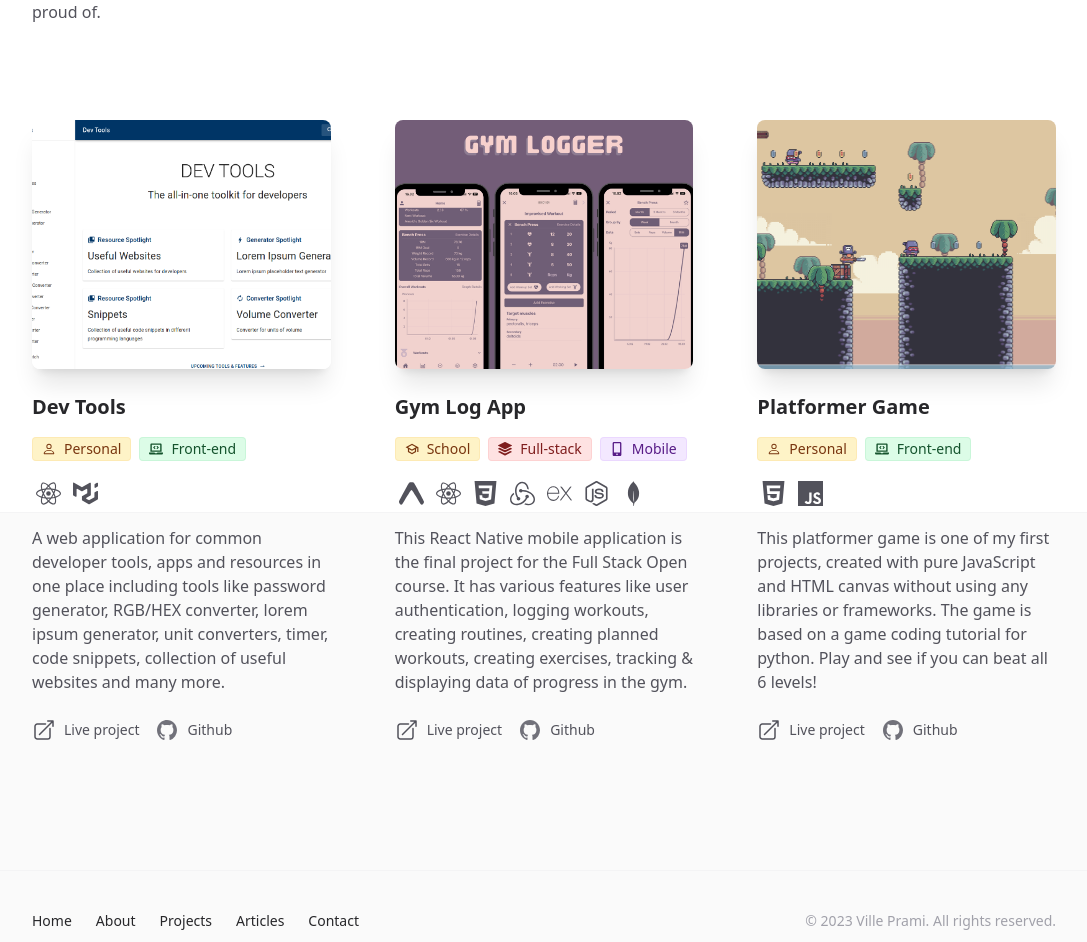
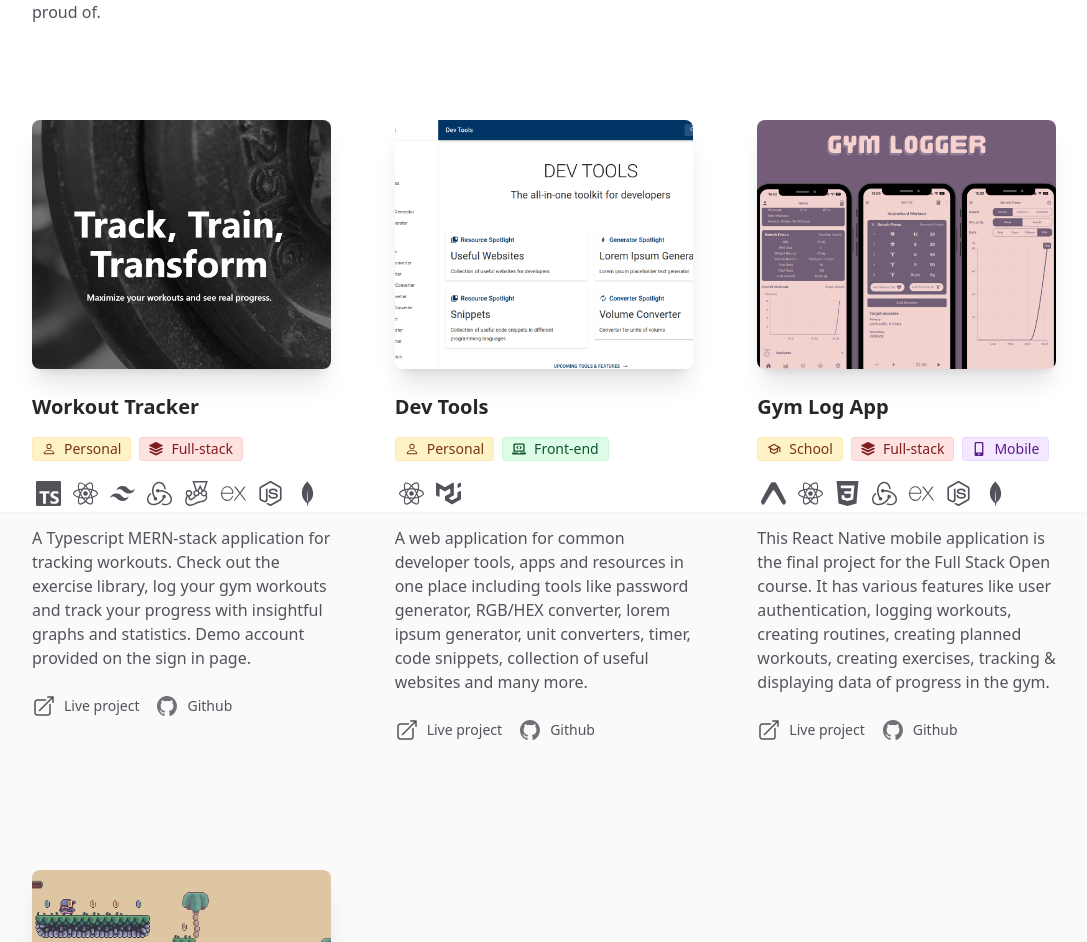
Before and after one commit to PrVille/My-portfolio-website, a React (Vite) app: page /projects in a window 1280 px wide. Shown: the part 288-1230 px from the top of the page, without its empty margins (96-1183 px from the left). Built offline with nearby package versions, Linux system fonts and the light colour scheme; no server answers.

Commit message:
WorkoutTracker project

```diff
--- a/src/Pages/Home.jsx
+++ b/src/Pages/Home.jsx
@@ -24,6 +24,7 @@ import {
   SiTailwindcss,
   SiGithub,
   SiTypescript,
+  SiJest,
 } from "react-icons/si"
 import { FaDatabase, FaLaptopCode, FaTools } from "react-icons/fa"
 import Tooltip from "../components/Tooltip"
@@ -81,6 +82,7 @@ const Skills = () => {
         </div>
 
         <div className="col-span-3 flex gap-2 flex-wrap">
+          <Skill Icon={SiJest} label="Jest" />
           <Skill Icon={SiGit} label="Git" />
           <Skill Icon={SiGithubactions} label="GitHub Actions" />
           <Skill Icon={SiGithub} label="GitHub" />
--- a/src/Pages/Projects.jsx
+++ b/src/Pages/Projects.jsx
@@ -28,6 +28,7 @@ import {
   SiExpo,
   SiFreelancer,
   SiTypescript,
+  SiJest,
 } from "react-icons/si"
 import {
   FaDatabase,
@@ -142,9 +143,15 @@ const Projects = () => {
       </Page.Header>
 
       <div className="grid grid-cols-1 md:grid-cols-2 lg:grid-cols-3 gap-x-16 gap-y-32 mt-24 text-zinc-800">
-        {/* <Project>
-          <Project.Image href="#" src="placeholder.png" />
-          <Project.Title title="Workout Tracker" href="#" />
+        <Project>
+          <Project.Image
+            href="https://workouttrackerapp.vercel.app/signin"
+            src="workoutTracker.png"
+          />
+          <Project.Title
+            title="Workout Tracker"
+            href="https://workouttrackerapp.vercel.app/signin"
+          />
           <Project.Chips>
             <PersonalChip />
             <FullstackChip />
@@ -154,6 +161,7 @@ const Projects = () => {
             <Skill Icon={SiReact} label="React" />
             <Skill Icon={SiTailwindcss} label="Tailwind CSS" />
             <Skill Icon={SiRedux} label="Redux" />
+            <Skill Icon={SiJest} label="Jest" />
             <Skill Icon={SiExpress} label="Express" />
             <Skill Icon={SiNodedotjs} label="Node.js" />
             <Skill Icon={SiMongodb} label="MongoDB" />
@@ -165,12 +173,12 @@ const Projects = () => {
             sign in page.
           </Project.Description>
           <Project.Links>
-            <Project.Links.Live href="https://expo.dev/@villepr/gym-log" />
-            <Project.Links.GitHub href="https://github.com/PrVille/Gym_Log_App" />
+            <Project.Links.Live href="https://workouttrackerapp.vercel.app/signin" />
+            <Project.Links.GitHub href="https://github.com/PrVille/Workout-tracker" />
           </Project.Links>
         </Project>
 
-        <Project>
+        {/* <Project>
           <Project.Image href="#" src="hennaByShruti.png" />
           <Project.Title title="Henna By Shruti" href="#" />
           <Project.Chips>
```
Also changed, not shown: public/workoutTracker.png (added).
